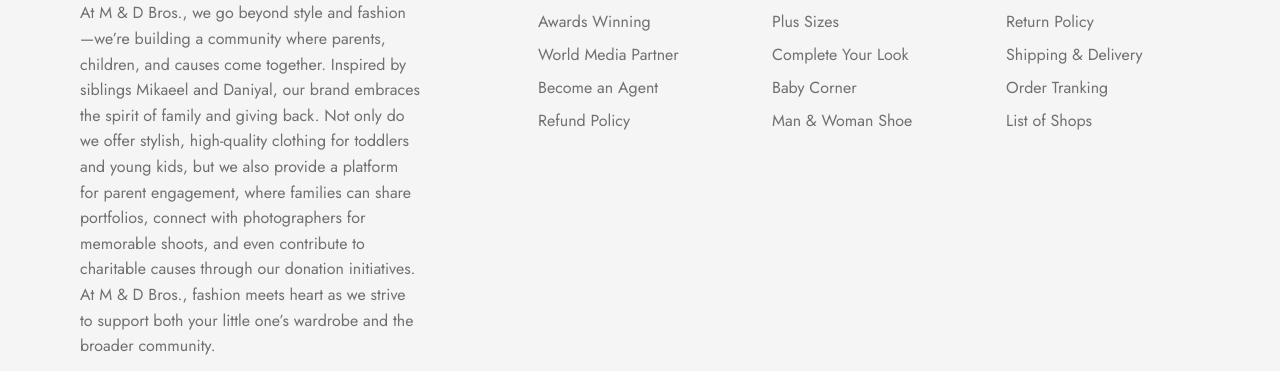
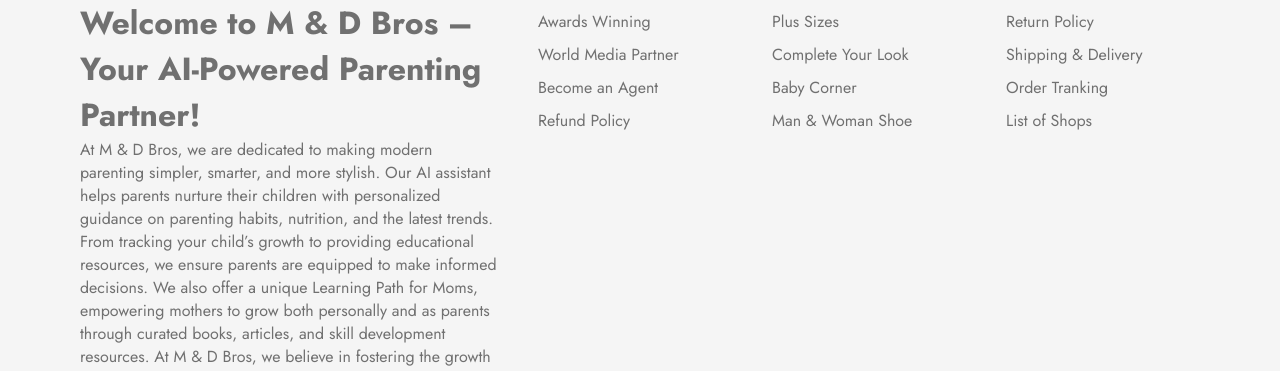
Before and after one commit to Sundus-hussain/Mk.Dk_Bros., a plain HTML site: page index.html in a window 1280 px wide. Shown: the part 5179-5550 px from the top of the page. Drawn offline with nearby package versions, Linux system fonts and the light colour scheme.

Commit message:
Update index.html

```diff
--- a/index.html
+++ b/index.html
@@ -988,13 +988,12 @@
           </a>
 
           <p class="footer-text">
-            At M & D Bros., we go beyond style and fashion—we’re building a community where parents, children, and causes come together.
-            Inspired by siblings Mikaeel and Daniyal, our brand embraces the spirit of family and giving back.
-            Not only do we offer stylish, high-quality clothing for toddlers and young kids,
-             but we also provide a platform for parent engagement, where families can share portfolios,
-             connect with photographers for memorable shoots, and even contribute to charitable causes through our donation initiatives.
-             At M & D Bros., fashion meets heart as we strive to support both your little one’s wardrobe and the broader community.
+            <h1>Welcome to M & D Bros – Your AI-Powered Parenting Partner!</h1>
+At M & D Bros, we are dedicated to making modern parenting simpler, smarter, and more stylish. Our AI assistant helps parents nurture their children with personalized guidance on parenting habits, nutrition, and the latest trends. From tracking your child’s growth to providing educational resources, we ensure parents are equipped to make informed decisions.
 
+We also offer a unique Learning Path for Moms, empowering mothers to grow both personally and as parents through curated books, articles, and skill development resources. At M & D Bros, we believe in fostering the growth of both children and parents, ensuring a balanced journey towards a brighter future.
+
+Together, let's raise the next generation with confidence, care, and style.
 
           </p>
 
```
